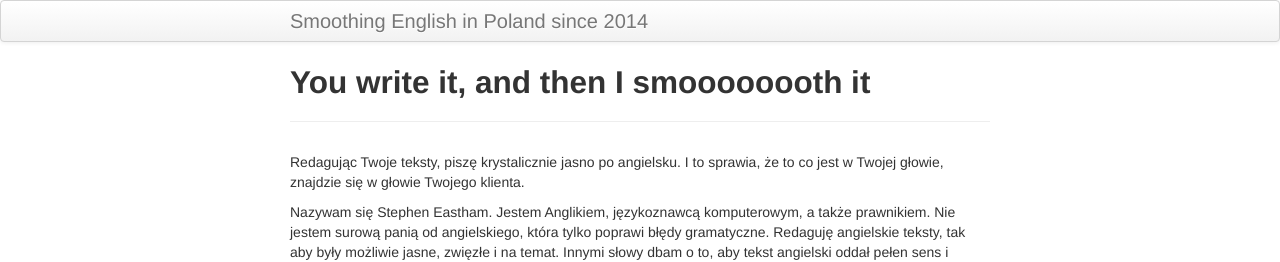
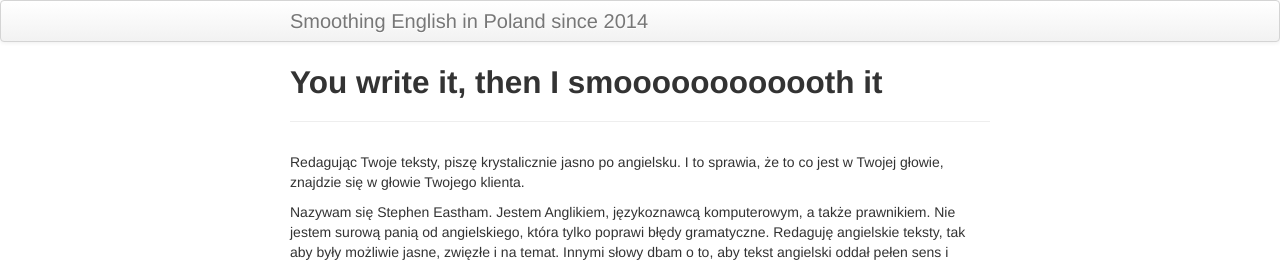
Before and after one commit to StephenEastham/StephenEastham.github.io, a Jekyll site: the page built from index.md, in a window 1280 px wide. Shown: the top 262 px of the page. Built offline with Jekyll 4.4.1, drawn with Linux system fonts in a browser that asks for light colours.

Commit message:
Update index.md

```diff
--- a/index.md
+++ b/index.md
@@ -1,6 +1,6 @@
 ---
 layout: page
-title: You write it, and then I smoooooooth it
+title: You write it, then I smoooooooooooth it
 tagline:
 description:
 ---
```
